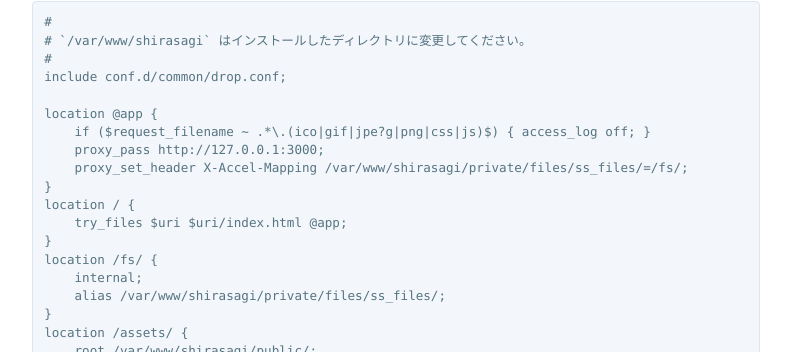
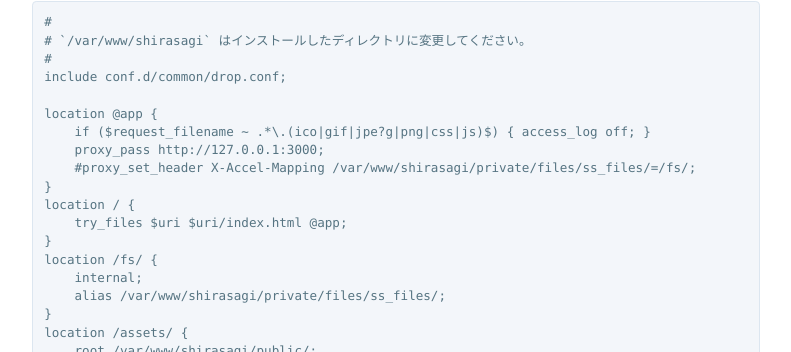
Before and after one commit to shirasagi/shirasagi.github.io, a Jekyll site: the page built from installation/nginx.md, in a window 1280 px wide and 900 px high, scrolled down 2104 px. Shown: the part 246-598 px from the top of the window, without its empty margins (244-1035 px from the left). Built offline with Jekyll 4.4.1, drawn with Linux system fonts in a browser that asks for light colours; nearby versions of some CDN libraries; Markdown is read by kramdown in place of the engine named in the settings; some of the changed text lies outside the part shown.

```diff
--- a/installation/nginx.md
+++ b/installation/nginx.md
@@ -123,7 +123,7 @@ include conf.d/common/drop.conf;
 location @app {
     if ($request_filename ~ .*\.(ico|gif|jpe?g|png|css|js)$) { access_log off; }
     proxy_pass http://127.0.0.1:3000;
-    proxy_set_header X-Accel-Mapping /var/www/shirasagi/private/files/ss_files/=/fs/;
+    #proxy_set_header X-Accel-Mapping /var/www/shirasagi/private/files/ss_files/=/fs/;
 }
 location / {
     try_files $uri $uri/index.html @app;
```
